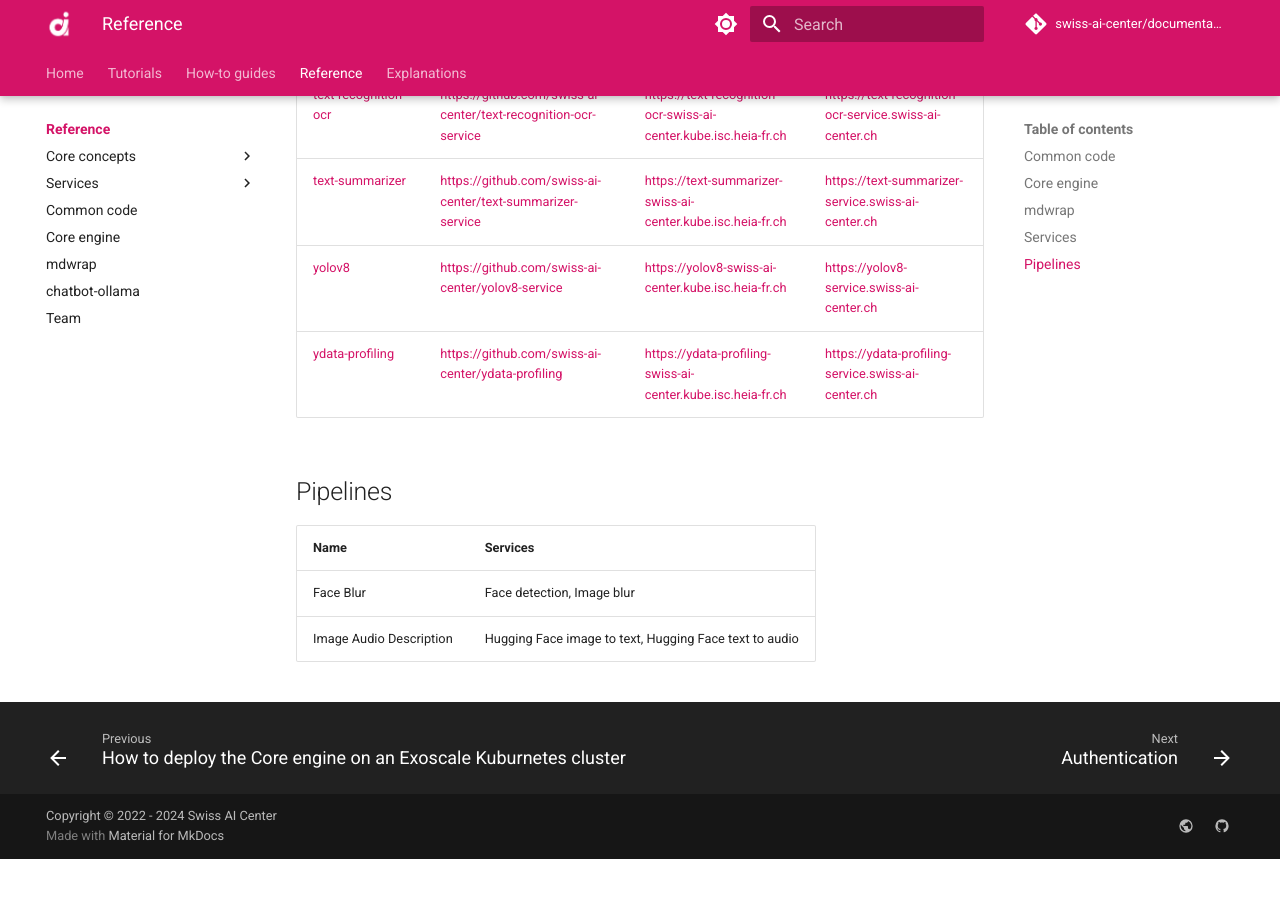
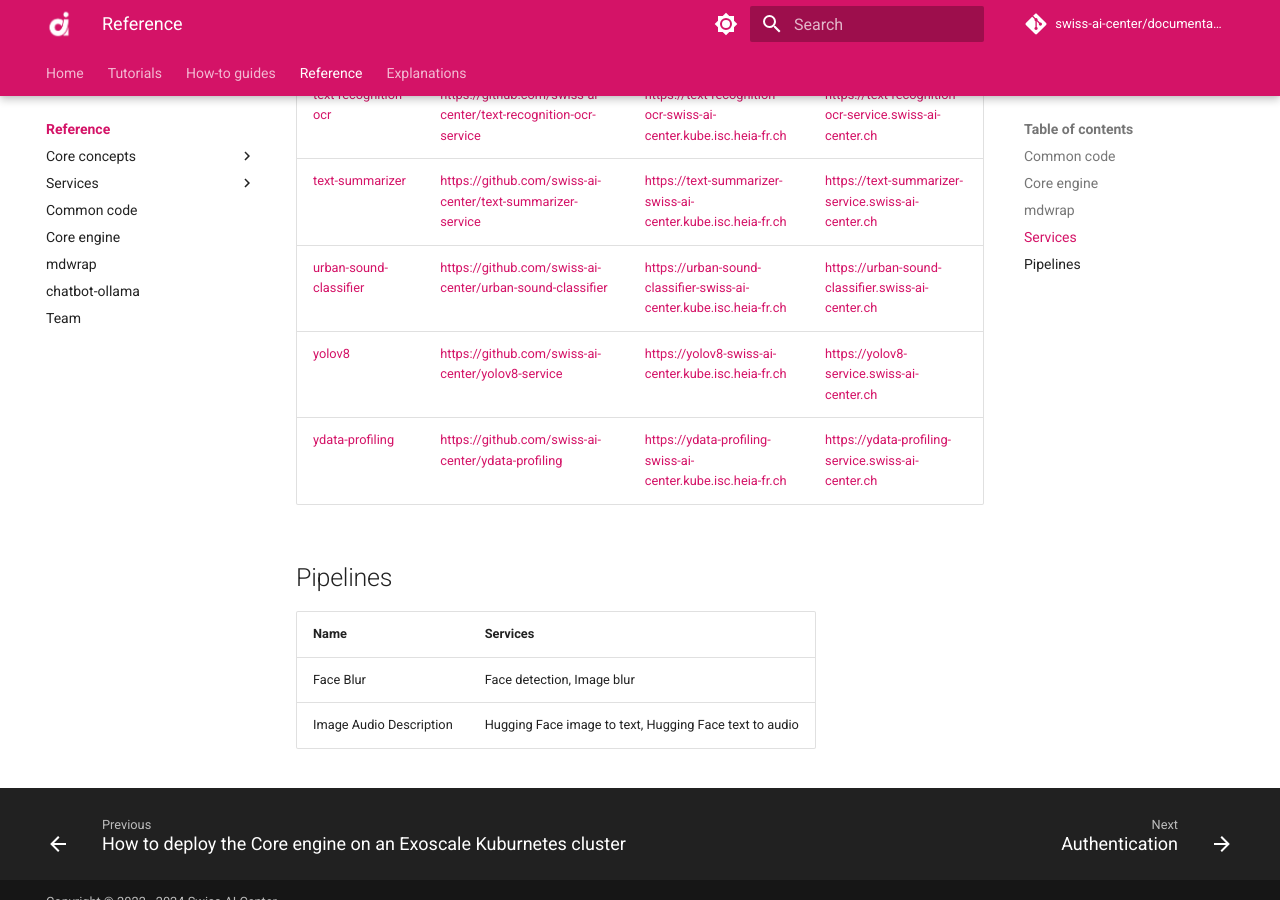
Before and after one commit to swiss-ai-center/documentation, an MkDocs documentation site: the page built from docs/reference/index.md, in a window 1280 px wide and 900 px high, scrolled down 3600 px. Built offline with MkDocs 1.6.1 and Material for MkDocs 9.7.7, drawn with Linux system fonts in a browser that asks for light colours; comment, search, counter and statistics services are not loaded; before the commit the page ends 4459 px from its top, so only the background shows below that; part of the change alters nothing that is shown.

Commit message:
ADD: Documentation on Urban Sound Classifier

```diff
--- a/docs/reference/index.md
+++ b/docs/reference/index.md
@@ -66,6 +66,7 @@ mdwrap is a command line tool to format our Markdown documentation made with
 | [summarization](./services/summarization.md)                           | <https://github.com/swiss-ai-center/summarization-service>              | -                                                                        | -                                                             |
 | [text-recognition-ocr](./services/text-recognition-ocr.md)             | <https://github.com/swiss-ai-center/text-recognition-ocr-service>            | <https://text-recognition-ocr-swiss-ai-center.kube.isc.heia-fr.ch>            | <https://text-recognition-ocr-service.swiss-ai-center.ch>     |
 | [text-summarizer](./services/text-summarizer.md)                       | <https://github.com/swiss-ai-center/text-summarizer-service>            | <https://text-summarizer-swiss-ai-center.kube.isc.heia-fr.ch>            | <https://text-summarizer-service.swiss-ai-center.ch>          |
+| [urban-sound-classifier](./services/urban-sound-classifier.md)         | <https://github.com/swiss-ai-center/urban-sound-classifier>             | <https://urban-sound-classifier-swiss-ai-center.kube.isc.heia-fr.ch>      | <https://urban-sound-classifier.swiss-ai-center.ch>           |
 | [yolov8](./services/yolov8.md)                                         | <https://github.com/swiss-ai-center/yolov8-service>                     | <https://yolov8-swiss-ai-center.kube.isc.heia-fr.ch>                     | <https://yolov8-service.swiss-ai-center.ch>                   |
 | [ydata-profiling](./services/ydata-profiling.md)                       | <https://github.com/swiss-ai-center/ydata-profiling>                    | <https://ydata-profiling-swiss-ai-center.kube.isc.heia-fr.ch>            | <https://ydata-profiling-service.swiss-ai-center.ch>          |
 
--- /dev/null
+++ b/docs/reference/services/urban-sound-classifier.md
@@ -0,0 +1,60 @@
+# Urban sound classifier
+
+- [:material-account-group: Main author - HES-SO Valais-Wallis](https://www.hes-so.ch/swiss-ai-center/equipe)
+- [:material-git: Code](https://github.com/swiss-ai-center/urban-sound-classifier)
+- [:material-kubernetes: Deployment configuration](https://github.com/swiss-ai-center/urban-sound-classifier/tree/main/kubernetes)
+- [:material-test-tube: Staging](https://urban-sound-classifier-swiss-ai-center.kube.isc.heia-fr.ch)
+- [:material-factory: Production](https://urban-sound-classifier.swiss-ai-center.ch)
+
+## Description
+
+!!! note
+
+    More information about the service specification can be found in the
+    [**Core concepts > Service**](../core-concepts/service.md) documentation.
+
+This service uses a Convolutional Neural Network (CNN) to classify an urban
+sound. The follwowing sounds can be detected :
+
+- air_conditioner
+- car_horn
+- children_playing
+- dog_bark
+- drilling
+- engine_idling
+- gun_shot
+- jackhammer
+- siren
+- street_music
+
+The CNN is trained on the MEL-Spectrogram of the sound sample, which transforms the audio into a visual representation of its frequency content over time. This allows the CNN to learn key features from both time and frequency domains, improving its ability to recognize patterns in the audio data.
+
+!!! note
+
+    Urban sound samples can be download from [here](https://urbansounddataset.weebly.com/download-urbansound.html).
+
+
+The API documentation is automatically generated by FastAPI using the OpenAPI
+standard. A user friendly interface provided by Swagger is available under the
+`/docs` route, where the endpoints of the service are described.
+
+This simple service only has one route `/compute` that takes a mp3 file as
+input, which will be analyzed.
+
+## Environment variables
+
+Check the
+[**Core concepts > Service > Environment variables**](../core-concepts/service.md#environment-variables)
+documentation for more details.
+
+## Run the tests with Python
+
+Check the
+[**Core concepts > Service > Run the tests with Python**](../core-concepts/service.md#run-the-tests-with-python)
+documentation for more details.
+
+## Start the service locally
+
+Check the
+[**Core concepts > Service > Start the service locally**](../core-concepts/service.md#start-the-service-locally)
+documentation for more details.
--- a/mkdocs.yml
+++ b/mkdocs.yml
@@ -67,6 +67,7 @@ nav:
           - summarization service: reference/services/summarization.md
           - text-recognition-ocr service: reference/services/text-recognition-ocr.md
           - text-summarizer service: reference/services/text-summarizer.md
+          - urban-sound-classifier service: reference/services/urban-sound-classifier.md
           - yolov8 service: reference/services/yolov8.md
           - ydata-profiling service: reference/services/ydata-profiling.md
       - Common code: reference/common-code.md
```
